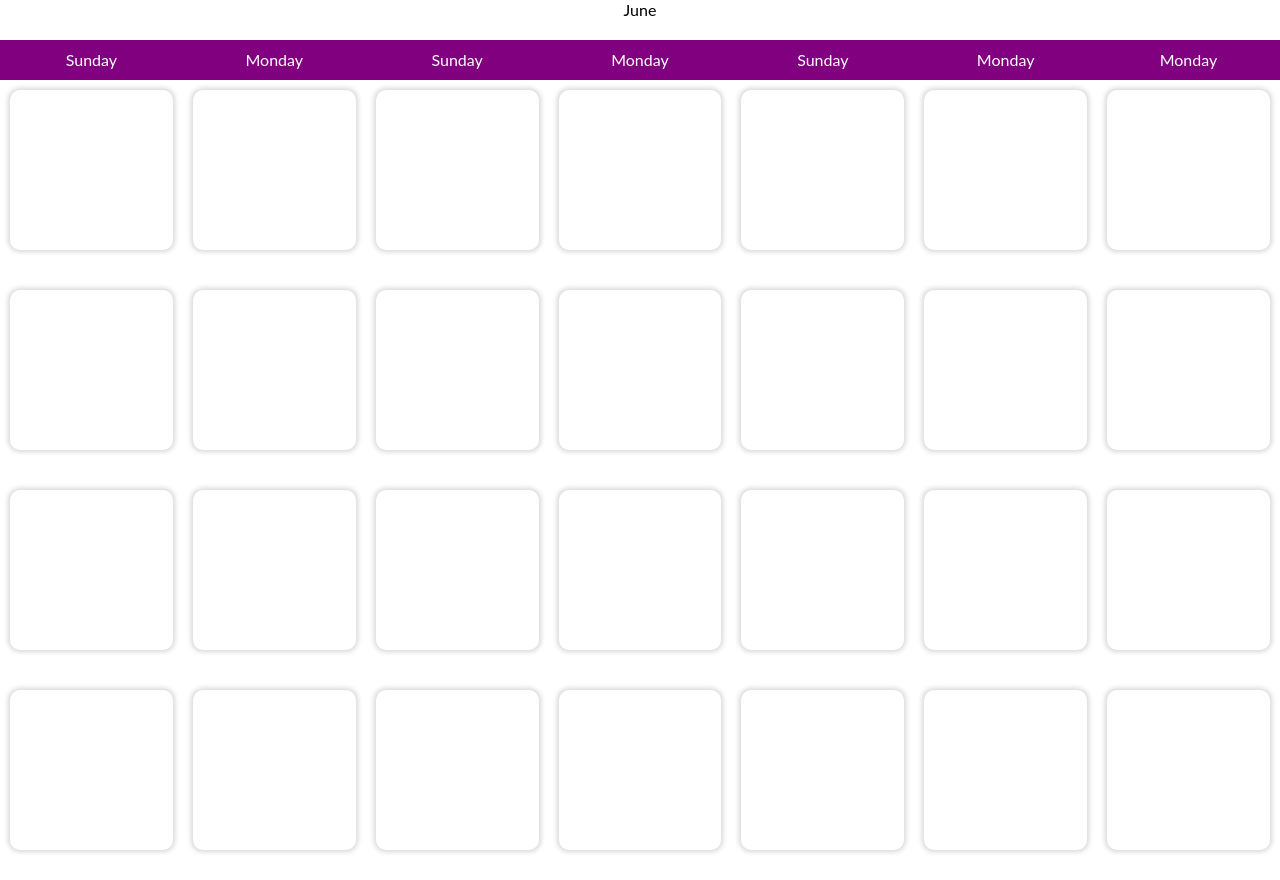
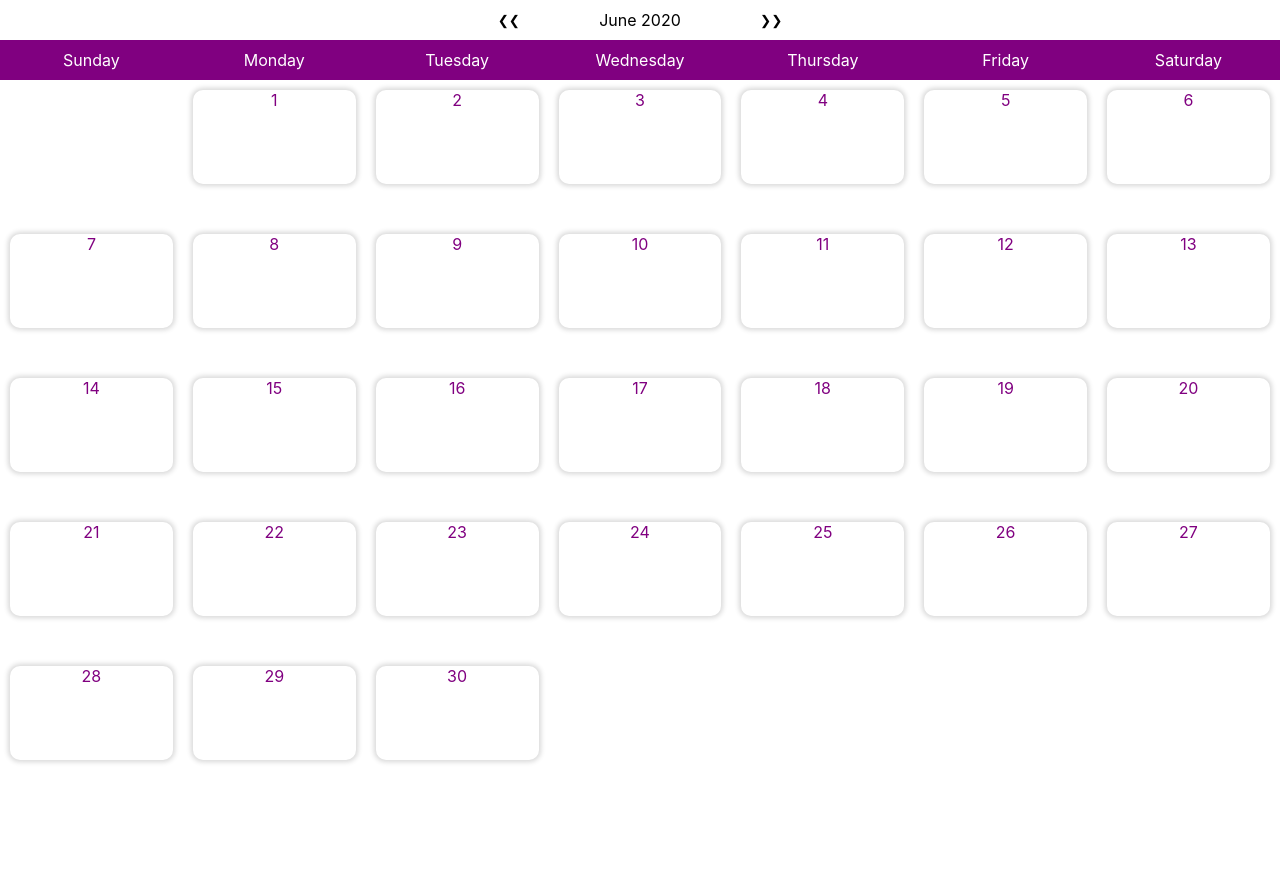
Before and after one commit to hildakh/netflix, a React (Create React App) app: page /1/1 in a window 1280 px wide. After the commit the page ends 800 px from the top, so only its background shows below. Built offline with nearby package versions, Linux system fonts and the light colour scheme.

Commit message:
days of the month successfully rendered in the calendar with regards to the start day of the month

```diff
--- a/src/App.css
+++ b/src/App.css
@@ -6,7 +6,6 @@
 }
 
 body, html, #root {
-  font-family: "Lato";
   padding: 0 0;
   margin: 0;
   height: 100%;
--- a/src/components/Day.jsx
+++ /dev/null
@@ -1,14 +0,0 @@
-import React from 'react';
-import { DayCard } from './Day.styles';
-
-const Day = () => {
-  return (
-<>
-<DayCard>
-
-</DayCard>
-</>
-  )
-}
-
-export default Day;
--- a/src/components/Day.styles.js
+++ /dev/null
@@ -1,14 +0,0 @@
-import styled from 'styled-components';
-
-export const DayCard = styled.div`
-  width: calc(100% * 1/7 - 20px);
-  height: 20%;
-  border-radius: 10px;
-  margin: 10px;
-  box-shadow: 0 0 5px 2px #d8d8d8;
-  cursor: pointer;
-
-  :hover {
-    background-color: #ffe6ff;
-  }
-`
--- a/src/components/Month.jsx
+++ b/src/components/Month.jsx
@@ -1,22 +1,41 @@
 import React, { useEffect, useState } from "react";
 import { withRouter } from "react-router-dom";
-import Day from "./Day";
-import { Head, WeekDayName } from "./Month.styles";
+import { Head, Button, WeekDayName, DayCard, EmptyDay } from "./Month.styles";
 
 const Month = () => {
-
   const daysCount = [31, 28, 31, 30, 31, 30, 31, 31, 30, 31, 30, 31];
   const leapDaysCount = [31, 29, 31, 30, 31, 30, 31, 31, 30, 31, 30, 31];
-  const weekdays= ['MON', 'TUE', 'WED', 'THU', 'FRI', 'SAT', 'SUN'];
-  const months = ['JAN', 'FEB', 'MAR', 'APR', 'MAY', 'JUN', 'JUL', 'AUG', 'SEP', 'OCT', 'NOV', 'DEC'];
+  const weekdays = [
+    "Sunday",
+    "Monday",
+    "Tuesday",
+    "Wednesday",
+    "Thursday",
+    "Friday",
+    "Saturday",
+  ];
+  const months = [
+    "January",
+    "February",
+    "March",
+    "April",
+    "May",
+    "June",
+    "July",
+    "August",
+    "September",
+    "October",
+    "November",
+    "December",
+  ];
 
   const getStartDayOfMonth = () => {
     return new Date(date.getFullYear(), date.getMonth(), 1).getDay();
-  }
+  };
 
-  const isLeapYear = year => {
+  const isLeapYear = (year) => {
     return (year % 4 === 0 && year % 100 !== 0) || year % 400 === 0;
-  }
+  };
 
   const today = new Date();
   const [date, setDate] = useState(today);
@@ -28,41 +47,55 @@ const Month = () => {
   const days = isLeapYear(date.getFullYear()) ? leapDaysCount : daysCount;
 
   useEffect(() => {
-
     const getStartDayOfMonth = () => {
       // to calculate the number of blank spots before the first day of the month
-      console.log(new Date(date.getFullYear(), date.getMonth(), 1))
+      console.log(new Date(date.getFullYear(), date.getMonth(), 1));
       return new Date(date.getFullYear(), date.getMonth(), 1).getDay();
-    }
+    };
 
     setDay(date.getDate());
     setMonth(date.getMonth());
     setYear(date.getFullYear());
 
     setStartDay(getStartDayOfMonth(date));
-
   }, [date]);
-
 
   return (
     <>
       <div
         className="month-name"
         style={{
-          height: '40px',
-          textAlign: "center",
+          display: "flex",
+          width: "100%",
+          height: "40px",
+          alignItems: "center",
+          justifyContent: "center",
         }}
       >
-        June
+        <Button onClick={() => setDate(new Date(year, month - 1, day))}>
+          &#10094;&#10094;
+        </Button>
+        <p
+          style={{
+            width: "200px",
+            margin: "0 20px",
+            textAlign: "center",
+            lineHeight: "40px",
+          }}
+        >
+          {/* getting the name of the month from months array based on its number */}
+          {months[month]} {year}
+        </p>
+
+        <Button onClick={() => setDate(new Date(year, month + 1, day))}>
+          &#10095;&#10095;
+        </Button>
       </div>
 
       <Head>
-        <WeekDayName>Sunday</WeekDayName>
-        <WeekDayName>Monday</WeekDayName>
-        <WeekDayName>Sunday</WeekDayName>
-        <WeekDayName>Monday</WeekDayName> <WeekDayName>Sunday</WeekDayName>
-        <WeekDayName>Monday</WeekDayName>
-        <WeekDayName>Monday</WeekDayName>
+        {weekdays.map((wday) => (
+          <WeekDayName key={wday}>{wday}</WeekDayName>
+        ))}
       </Head>
 
       <div
@@ -72,41 +105,17 @@ const Month = () => {
           flexDirection: "row",
           flexWrap: "wrap",
           width: "100%",
-          height: "100%",
-          overflow: "scroll",
+          minWidth: "1030px",
+          height: "90%",
         }}
       >
-        <Day />
-        <Day />
-        <Day />
-        <Day />
-        <Day />
-        <Day />
-        <Day />
-
-        <Day />
-        <Day />
-        <Day />
-        <Day />
-        <Day />
-        <Day />
-        <Day />
-
-        <Day />
-        <Day />
-        <Day />
-        <Day />
-        <Day />
-        <Day />
-        <Day />
-
-        <Day />
-        <Day />
-        <Day />
-        <Day />
-        <Day />
-        <Day />
-        <Day />
+        {/* creating an array of empty strings based on the number of days ina month */}
+        {new Array(daysCount[month] + startDay).fill(" ").map((_, index) => {
+          // setting the date based on array item index, starting from 0
+          const day = index - (startDay - 1 );
+          // conditionally rendering a day card or an empty card based on day index
+        return day > 0 ? <DayCard>{day}</DayCard> : <EmptyDay />
+        })}
       </div>
     </>
   );
--- a/src/components/Month.styles.js
+++ b/src/components/Month.styles.js
@@ -6,12 +6,40 @@ export const Head = styled.div`
   height: 40px;
   background-color: purple;
   color: white;
+`;
 
-`;
+export const Button = styled.button`
+  background-color: white;
+  cursor: pointer;
+`
 
 export const WeekDayName = styled.div`
   width: calc(100% * 1 / 7 - 20px);
+  min-width: 127px;
   margin: 10px;
   color: white;
   text-align: center;
 `;
+
+export const DayCard = styled.div`
+  width: calc(100% * 1/7 - 20px);
+  min-width: 127px;
+  height: 13%;
+  border-radius: 10px;
+  margin: 10px 10px 0;
+  box-shadow: 0 0 5px 2px #d8d8d8;
+  cursor: pointer;
+  text-align: center;
+  color: purple;
+
+  :hover {
+    background-color: #ffe6ff;
+  }
+`;
+
+export const EmptyDay = styled.div`
+    width: calc(100% * 1/7 - 20px);
+  min-width: 127px;
+  height: 13%;
+  margin: 10px 10px 0;
+`
```
